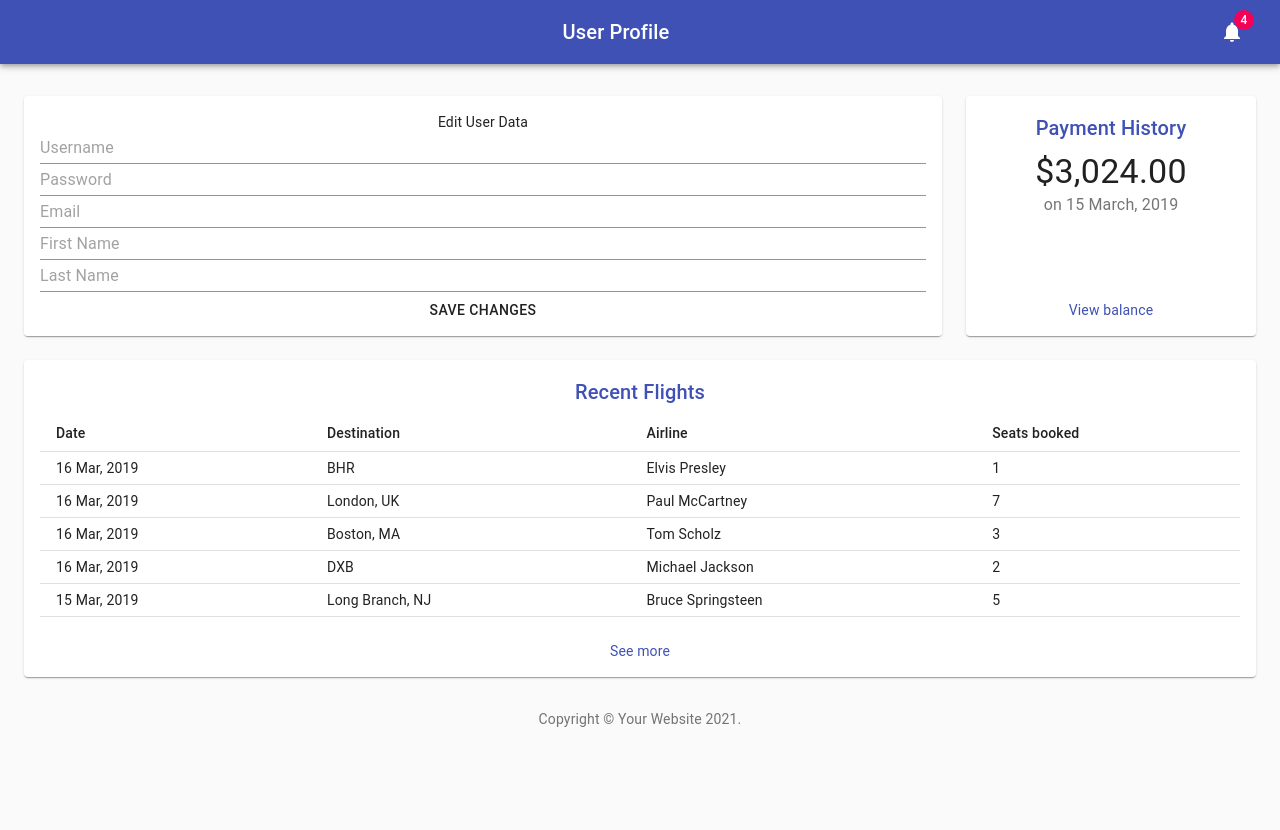
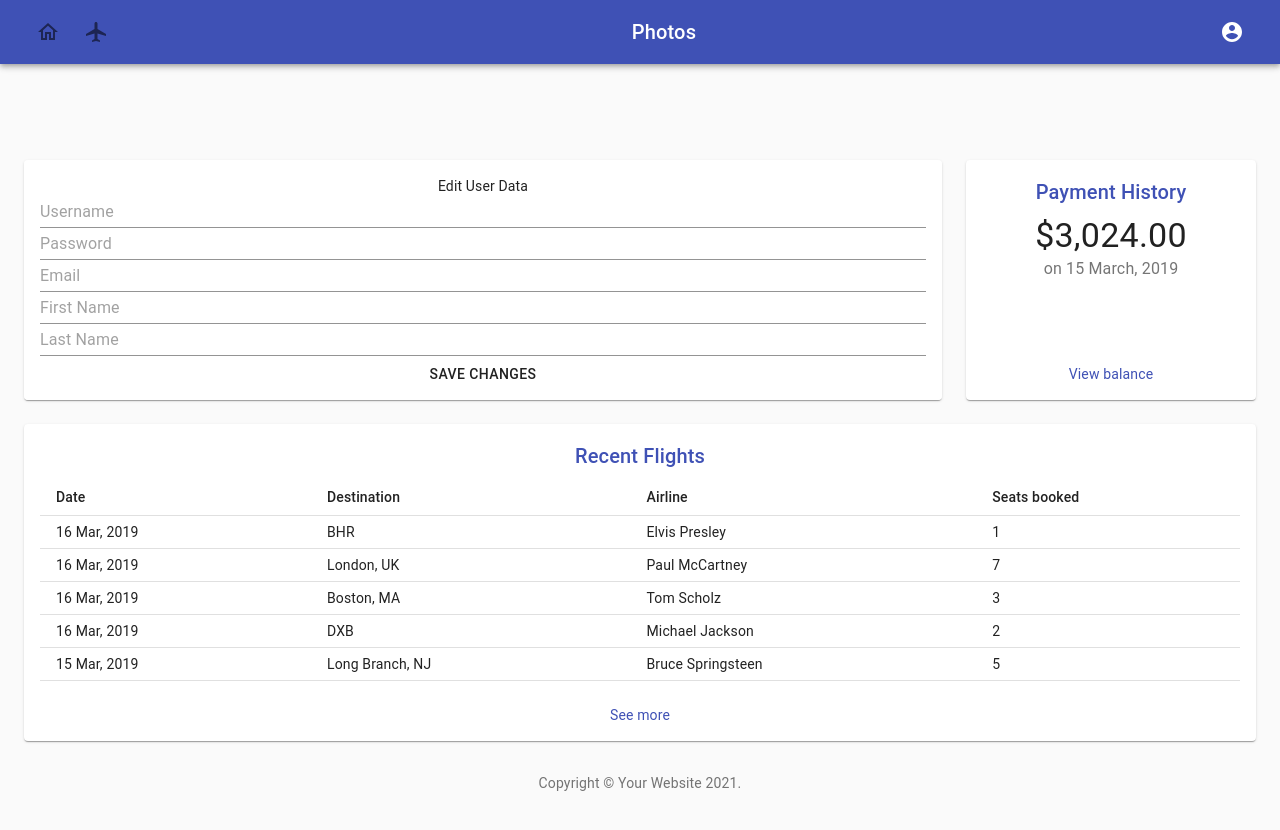
Before and after one commit to IsmailQamber/Flight-FE, a React (Create React App) app: page /user in a window 1280 px wide. Shown: the top 830 px of the page. Before the commit the page ends 800 px from the top, so only its background shows below. Built offline with nearby package versions, Linux system fonts and the light colour scheme.

Commit message:
NavBar added

```diff
--- a/src/App.js
+++ b/src/App.js
@@ -3,12 +3,14 @@ import { Route, Switch } from "react-router";
 import Signup from "./components/Signup";
 import Signin from "./components/Signin";
 import UserProfile from "./components/UserProfile/UserProfile";
+import NavBar from "./components/NavBar";
 
 function App() {
   return (
     <div className="App">
+      <NavBar />
       <Switch>
-        <Route>
+        <Route path="/user">
           <UserProfile />
         </Route>
         <Route path={"/signup"}>
--- /dev/null
+++ b/src/components/NavBar.js
@@ -0,0 +1,118 @@
+import React from "react";
+import { makeStyles } from "@material-ui/core/styles";
+import AppBar from "@material-ui/core/AppBar";
+import Toolbar from "@material-ui/core/Toolbar";
+import Typography from "@material-ui/core/Typography";
+import IconButton from "@material-ui/core/IconButton";
+import MenuIcon from "@material-ui/icons/Menu";
+import AccountCircle from "@material-ui/icons/AccountCircle";
+import Switch from "@material-ui/core/Switch";
+import FormControlLabel from "@material-ui/core/FormControlLabel";
+import FormGroup from "@material-ui/core/FormGroup";
+import MenuItem from "@material-ui/core/MenuItem";
+import Menu from "@material-ui/core/Menu";
+import {
+  AirlineSeatFlat,
+  AirlineSeatIndividualSuite,
+  AirlineSeatLegroomExtra,
+  AirplanemodeActive,
+  AirplanemodeInactiveSharp,
+  HomeOutlined,
+  VerifiedUser,
+} from "@material-ui/icons";
+import { Link } from "react-router-dom";
+
+const useStyles = makeStyles((theme) => ({
+  root: {
+    flexGrow: 1,
+  },
+  menuButton: {
+    marginRight: theme.spacing(2),
+  },
+  title: {
+    flexGrow: 1,
+  },
+}));
+
+export default function MenuAppBar() {
+  const classes = useStyles();
+  const [auth, setAuth] = React.useState(true);
+  const [anchorEl, setAnchorEl] = React.useState(null);
+  const open = Boolean(anchorEl);
+
+  const handleChange = (event) => {
+    setAuth(event.target.checked);
+  };
+
+  const handleMenu = (event) => {
+    setAnchorEl(event.currentTarget);
+  };
+
+  const handleClose = () => {
+    setAnchorEl(null);
+  };
+
+  return (
+    <div className={classes.root}>
+      <AppBar position="static">
+        <Toolbar>
+          <Link to="/">
+            {" "}
+            <IconButton>
+              <HomeOutlined />
+            </IconButton>
+          </Link>
+          <Link>
+            {" "}
+            <IconButton>
+              <AirplanemodeActive />
+            </IconButton>
+          </Link>
+
+          <Typography variant="h6" className={classes.title}>
+            Photos
+          </Typography>
+          {auth && (
+            <div>
+              <IconButton
+                aria-label="account of current user"
+                aria-controls="menu-appbar"
+                aria-haspopup="true"
+                onClick={handleMenu}
+                color="inherit"
+              >
+                <AccountCircle />
+              </IconButton>
+              <Menu
+                id="menu-appbar"
+                anchorEl={anchorEl}
+                anchorOrigin={{
+                  vertical: "top",
+                  horizontal: "right",
+                }}
+                keepMounted
+                transformOrigin={{
+                  vertical: "top",
+                  horizontal: "right",
+                }}
+                open={open}
+                onClose={handleClose}
+              >
+                <Link to="/signup">
+                  {" "}
+                  <IconButton>SignUp</IconButton>
+                </Link>
+                <Link to="/signin">
+                  <IconButton>SignIn</IconButton>
+                </Link>
+                <Link to="/user">
+                  <MenuItem onClick={handleClose}>Profile</MenuItem>
+                </Link>
+              </Menu>
+            </div>
+          )}
+        </Toolbar>
+      </AppBar>
+    </div>
+  );
+}
--- a/src/components/UserProfile/UserProfile.js
+++ b/src/components/UserProfile/UserProfile.js
@@ -118,27 +118,6 @@ export default function UserProfile() {
   return (
     <div className={classes.root}>
       <CssBaseline />
-      <AppBar
-        position="absolute"
-        className={clsx(classes.appBar, open && classes.appBarShift)}
-      >
-        <Toolbar className={classes.toolbar}>
-          <Typography
-            component="h1"
-            variant="h6"
-            color="inherit"
-            noWrap
-            className={classes.title}
-          >
-            User Profile
-          </Typography>
-          <IconButton color="inherit">
-            <Badge badgeContent={4} color="secondary">
-              <NotificationsIcon />
-            </Badge>
-          </IconButton>
-        </Toolbar>
-      </AppBar>
 
       <main className={classes.content}>
         <div className={classes.appBarSpacer} />
```
